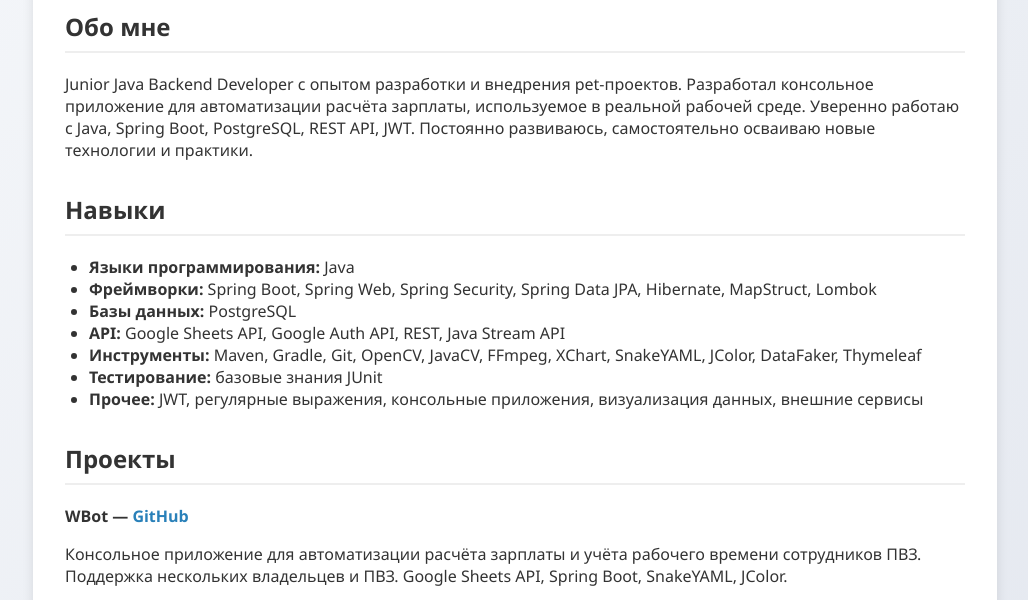
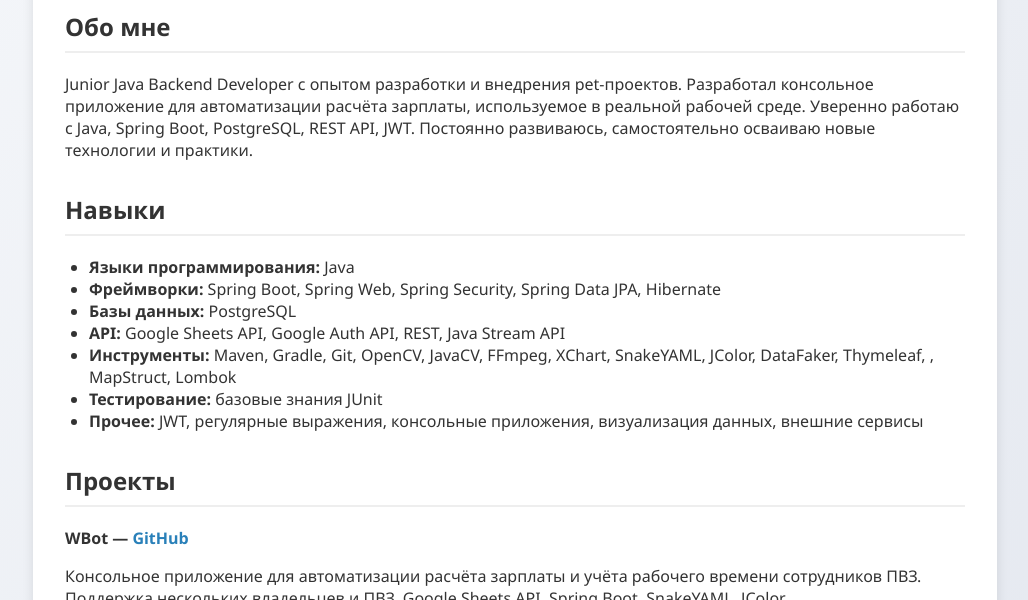
Before and after one commit to stayyhydratedd/myCV, a plain HTML site: page index.html in a window 1280 px wide. Shown: the part 190-790 px from the top of the page, without its empty margins (125-1153 px from the left). Drawn offline with Linux system fonts and the light colour scheme.

Commit message:
Update index.html

```diff
--- a/index.html
+++ b/index.html
@@ -133,10 +133,10 @@
     <h2>Навыки</h2>
     <ul>
         <li><strong>Языки программирования:</strong> Java</li>
-        <li><strong>Фреймворки:</strong> Spring Boot, Spring Web, Spring Security, Spring Data JPA, Hibernate, MapStruct, Lombok</li>
+        <li><strong>Фреймворки:</strong> Spring Boot, Spring Web, Spring Security, Spring Data JPA, Hibernate</li>
         <li><strong>Базы данных:</strong> PostgreSQL</li>
         <li><strong>API:</strong> Google Sheets API, Google Auth API, REST, Java Stream API</li>
-        <li><strong>Инструменты:</strong> Maven, Gradle, Git, OpenCV, JavaCV, FFmpeg, XChart, SnakeYAML, JColor, DataFaker, Thymeleaf</li>
+        <li><strong>Инструменты:</strong> Maven, Gradle, Git, OpenCV, JavaCV, FFmpeg, XChart, SnakeYAML, JColor, DataFaker, Thymeleaf, , MapStruct, Lombok</li>
         <li><strong>Тестирование:</strong> базовые знания JUnit</li>
         <li><strong>Прочее:</strong> JWT, регулярные выражения, консольные приложения, визуализация данных, внешние сервисы</li>
     </ul>
```
